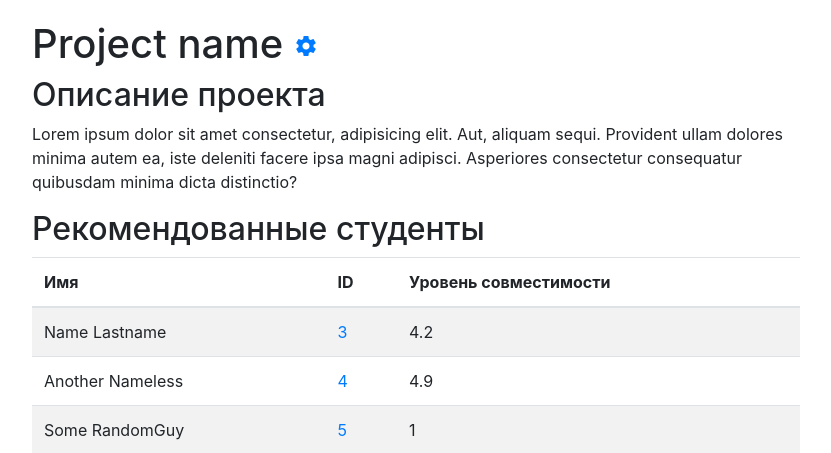
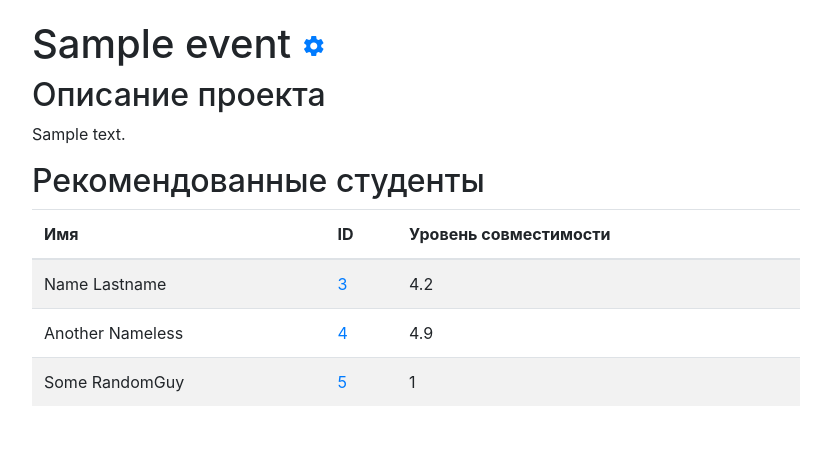
Before and after one commit to symmetrical-potato/studentor, a Flask app: page /empl/1/event/1 in a window 1280 px wide. Shown: the part 56-509 px from the top of the page, without its empty margins (224-1055 px from the left). Run offline with Flask 2, Linux system fonts and the light colour scheme; tables that the repository leaves empty hold one stand-in row (values such as "Sample post"); some libraries are stand-ins or nearby versions.

Commit message:
changed event

```diff
--- a/app/templates/theme.html
+++ b/app/templates/theme.html
@@ -25,12 +25,12 @@
     </nav>
     <div id="wrapper">
         <div id="project__description">
-            <h1><span class="changeable" id="h1">Project name</span> <a href="#" id="change-project">
+            <h1><span class="changeable" id="h1">{{name}}</span> <a href="#" id="change-project">
                     <i class="material-icons">settings</i>
                 </a></i></h1>
             <input type="text" class="h1-changeable-input" value="Project name">
             <h2><span>Описание проекта</span></h2>
-            <p class="changeable" id="p">Lorem ipsum dolor sit amet consectetur, adipisicing elit. Aut, aliquam sequi. Provident ullam dolores minima autem ea, iste deleniti facere ipsa magni adipisci. Asperiores consectetur consequatur quibusdam minima dicta distinctio?</p>
+            <p class="changeable" id="p">{{description}}</p>
             <!-- <input type="text" id="2" class="p-changeable-input"> -->
             <textarea name="Text1" cols="40" rows="5" id="2" class="p-changeable-input"></textarea>
             {% if project_students: %}
```
